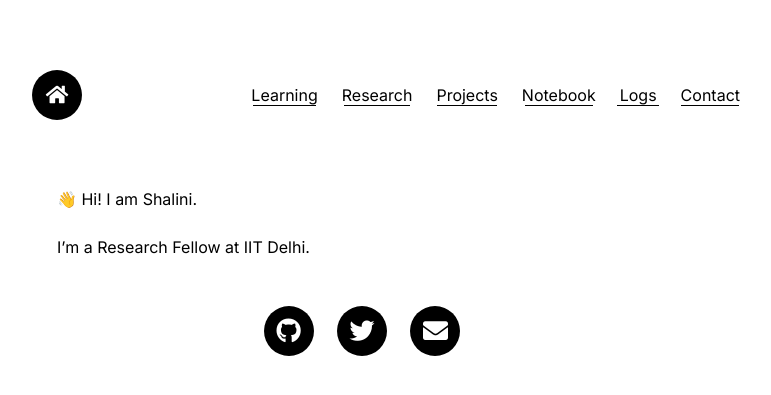
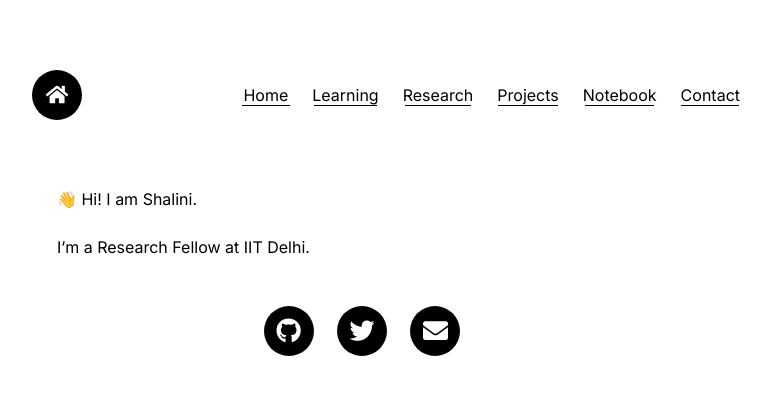
Before and after one commit to shalinis602/shalinis602.github.io, a Jekyll site: the page built from index.md, in a window 1280 px wide. Shown: the top 395 px of the page, without its empty margins (268-1039 px from the left). Built offline with Jekyll 4.4.1, drawn with Linux system fonts in a browser that asks for light colours.

Commit message:
Fix menu

```diff
--- a/_includes/header.html
+++ b/_includes/header.html
@@ -4,11 +4,11 @@
         </div>
         <nav>
                 <ul>
+                        <li><a href="/">Home</a></li>
                         <li><a href="/pages/learning.html">Learning</a></li>
                         <li><a href="/pages/research.html">Research</a></li>
                         <li><a href="https://github.com/shalinis602">Projects</a></li>
                         <li><a href="/pages/notebook.html">Notebook</a></li>
-                        <li><a href="/pages/logs.html">Logs</a></li>
                         <li><a href="/pages/contact.html">Contact</a></li>
                 </ul>
         </nav>
```
Also changed, not shown: _includes/footer.html (line endings or trailing spaces), 6 other files.
